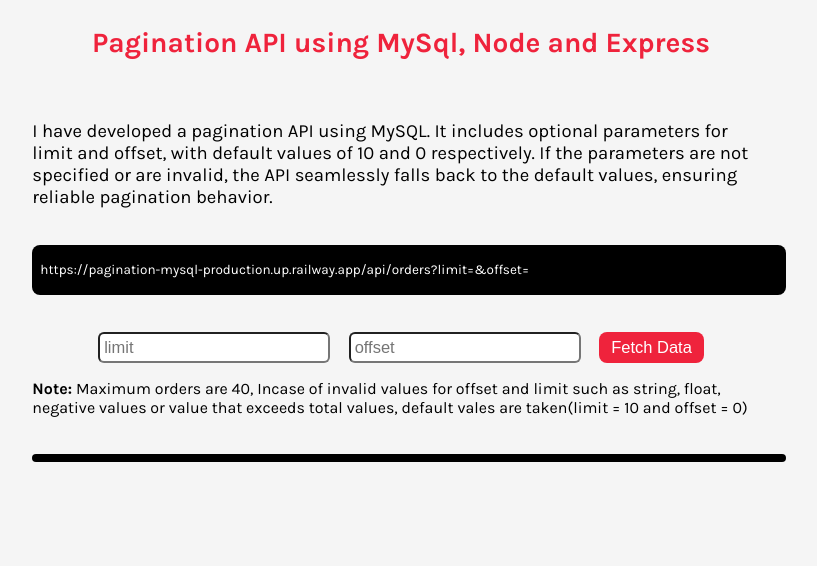
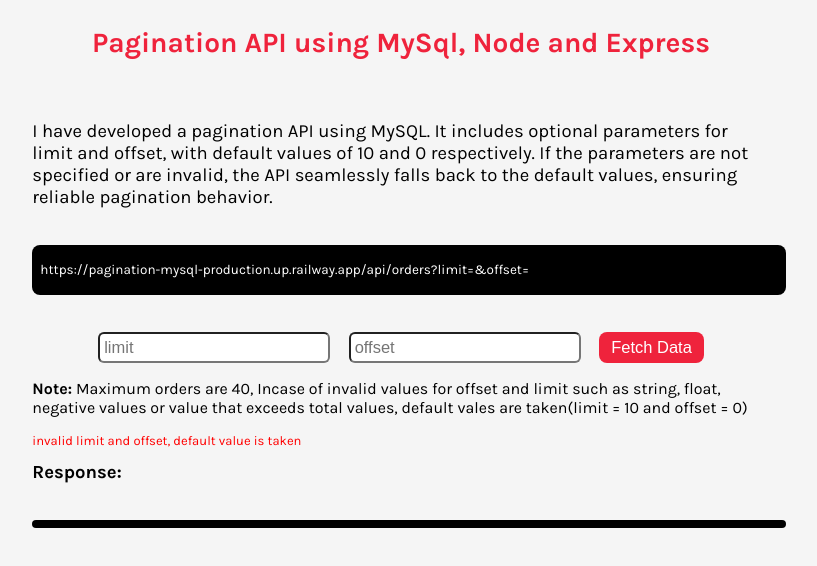
Before and after one commit to manoj-jayaraman2001/pagination-mysql, a website: page public/index.html in a window 1280 px wide. Both pictures are taken after a click on the button "Fetch Data". Shown: the whole page, without its empty margins (239-1056 px from the left). Drawn offline with Linux system fonts and the light colour scheme; no server answers.

Commit message:
updated UI

```diff
--- a/public/client.js
+++ b/public/client.js
@@ -5,13 +5,16 @@ const offsetElement = document.querySelector("#offset");
 const urlElement = document.querySelector('#api-url')
 const ordersContainer = document.querySelector("#json-data");
 const btn = document.querySelector("#generate");
+const message = document.querySelector('#default-data-msg')
+
+
+
 
 
 
 window.addEventListener('DOMContentLoaded', generateDefaultData) //default data when page loaded.
 
 btn.addEventListener("click", generateCustomData);
-
 
 function generateDefaultData(){
     generateData('/api/orders?limit=4&offset=7')
@@ -21,6 +24,7 @@ function generateDefaultData(){
 function generateCustomData(){
   let limit = limitElement.value
   let offset = offsetElement.value
+  message.style.display = validate(limit, offset) ? 'none' : 'block'
   generateData(`/api/orders?limit=${limit}&offset=${offset}`)
 }
 
@@ -40,3 +44,21 @@ function generateData(url) {
     })
     .catch((error) => console.error(error));
 }
+
+
+function validate(limit, offset){
+  //avoiding empty values
+  if(limit === "" || offset === "") return false
+
+  //making sure limit and offset values are numbers
+  if (!Number.isInteger(Number(limit)) || !Number.isInteger(Number(offset))) return false
+
+  // avoiding negative values
+  if(Number(limit) < 0 || Number(offset) < 0) return false
+
+  // valid limit value for corresponding offset
+  if (Number(limit) + Number(offset) > 40) return false
+
+  return true
+
+}
--- a/public/index.html
+++ b/public/index.html
@@ -77,6 +77,12 @@
       #Note{
         font-size: 16px;
       }
+      #default-data-msg{
+        color: red;
+        font-size: 13px;
+        display: none;
+
+      }
       @media(max-width: 860px){
         .main{
           width: 80%;
@@ -110,6 +116,8 @@
         <button id="generate">Fetch Data</button>
       </div>
       <p id = "Note"><strong>Note: </strong>Maximum orders are 40, Incase of invalid values for offset and limit such as string, float, negative values or value that exceeds total values, default vales are taken(limit = 10 and offset = 0) </p>
+      <p id="default-data-msg">invalid limit and offset, default value is taken</p>
+      <p style="font-weight: 700; margin: 0;">Response:</p>
       <div class="code-block">
         <div id="json-data"></div>
       </div>
--- a/src/index.js
+++ b/src/index.js
@@ -84,4 +84,4 @@ app.get('*', (req, res) => {
 
 app.listen(port, `0.0.0.0`,() => console.log(`App listening on port ${port}!`));
 
-module.exports = app
+module.exports = app;
```
